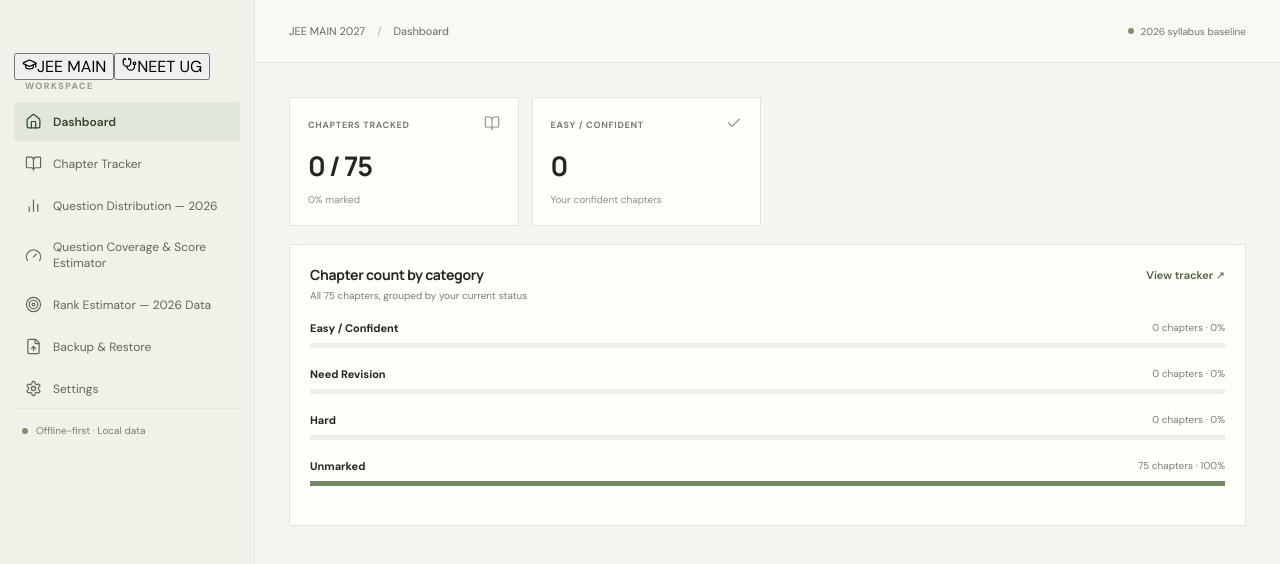
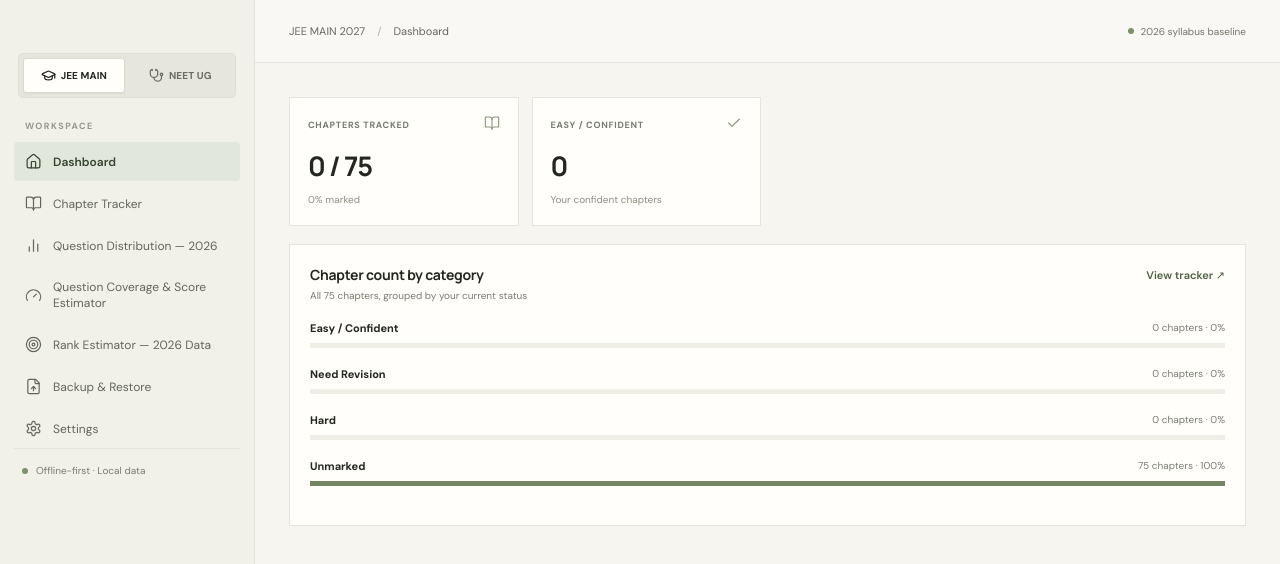
Before and after one commit to dineshrox186/sigmatracker, a React (Vite) app: page / in a window 1280 px wide. Shown: the top 564 px of the page. Built offline with nearby package versions, Linux system fonts and the light colour scheme.

Commit message:
Style JEE and NEET sidebar switch

```diff
--- a/src/ui/styles.css
+++ b/src/ui/styles.css
@@ -148,3 +148,11 @@
     grid-template-columns:minmax(0,1fr);
   }
 }
+
+
+/* Exam-mode switch: keep the two study tracks visibly separate. */
+.exam-switch{display:grid;grid-template-columns:1fr 1fr;gap:5px;margin:0 4px 22px;padding:4px;background:#e7e6de;border:1px solid #dfded5;border-radius:5px}
+.exam-switch button{display:flex;justify-content:center;align-items:center;gap:5px;min-width:0;padding:9px 5px;border:1px solid transparent;border-radius:3px;background:transparent;color:#696d62;font-size:10px;font-weight:700;letter-spacing:.01em;white-space:nowrap}
+.exam-switch button.selected{background:var(--paper);border-color:#d8dacf;color:var(--ink);box-shadow:0 1px 2px rgba(30,35,25,.05)}
+.exam-switch button:focus-visible{outline:2px solid var(--accent);outline-offset:2px}
+.exam-switch button svg{flex-shrink:0}
```
